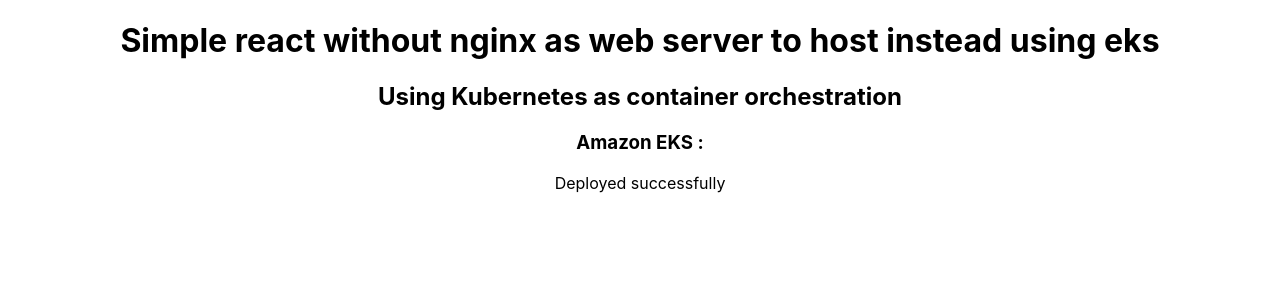
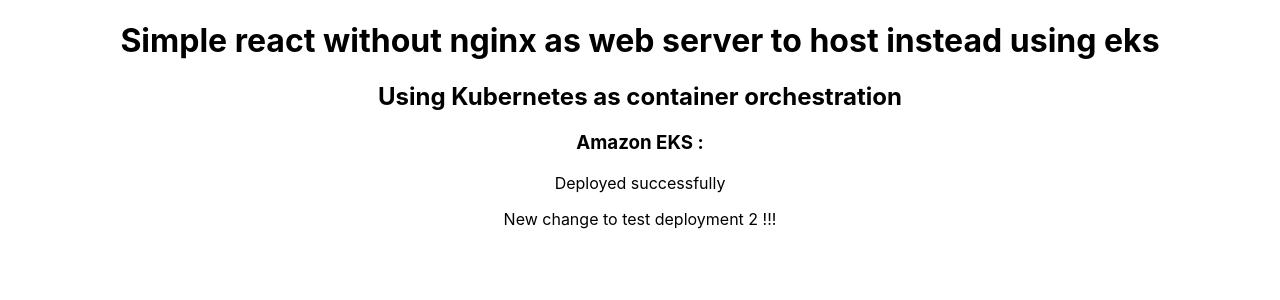
Before and after one commit to DeviPothula/simple-react-app, a React (Create React App) app: page / in a window 1280 px wide. Shown: the top 300 px of the page. Built offline with nearby package versions, Linux system fonts and the light colour scheme.

Commit message:
my change

```diff
--- a/src/App.js
+++ b/src/App.js
@@ -7,6 +7,7 @@
       <h2>Using Kubernetes as container orchestration </h2>
       <h3>Amazon EKS :</h3>
       <p>Deployed successfully </p>
+      <p>New change to test deployment 2 !!!</p>
     </div>
   );
 }
```
Also changed, not shown: 1 other file (tests, documents, lock files or other folders).
